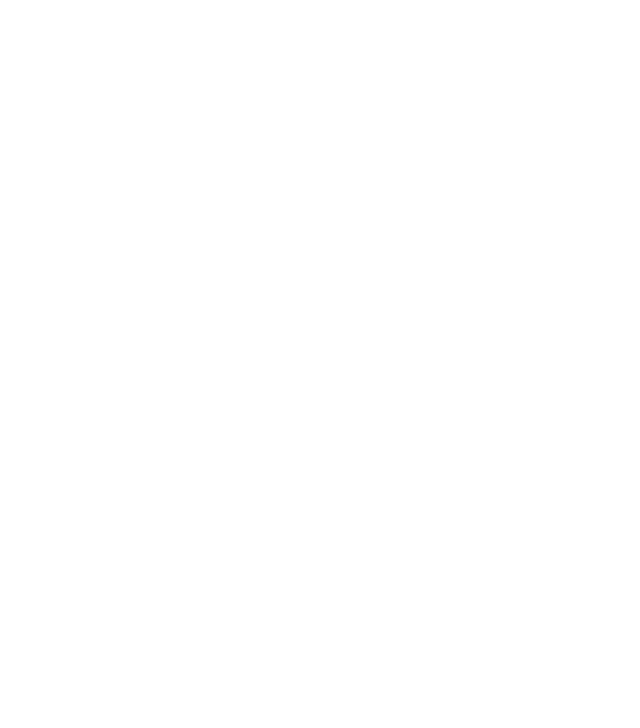
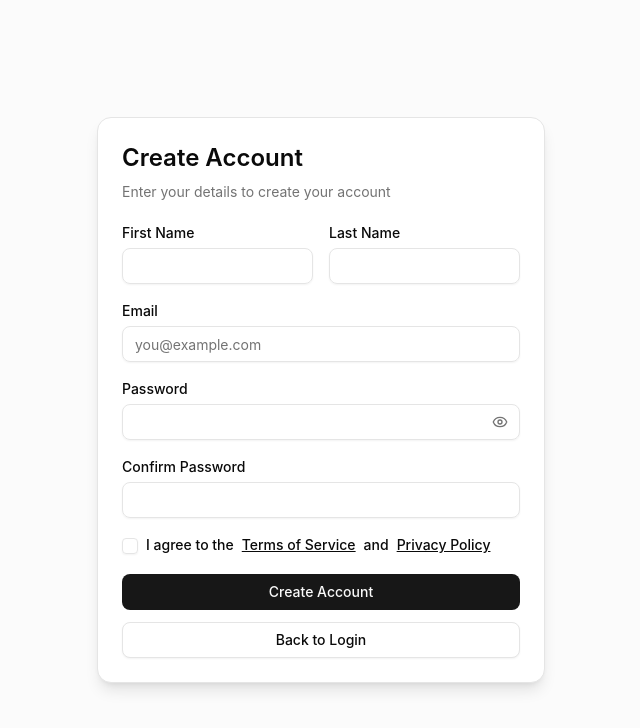
Before and after one commit to rchristianandrei/Customizable-Tracker, a React (Vite) app in the folder client/: page /register in a window 1280 px wide. Before the commit this address had no page. Shown: the top 728 px of the page, without its empty margins (319-959 px from the left). Built offline with nearby package versions, Linux system fonts and the light colour scheme.

Commit message:
create register form

```diff
--- a/client/src/App.tsx
+++ b/client/src/App.tsx
@@ -1,6 +1,7 @@
 import { BrowserRouter, Route, Routes } from "react-router-dom";
 import { Login } from "./pages/login/page";
 import { Dashboard } from "./pages/dashboard/page";
+import { Register } from "./pages/register/page";
 
 function App() {
   return (
@@ -8,6 +9,7 @@
       <BrowserRouter>
         <Routes>
           <Route path="/login" element={<Login></Login>}></Route>
+          <Route path="/register" element={<Register></Register>}></Route>
           <Route path="/" element={<Dashboard></Dashboard>}></Route>
         </Routes>
       </BrowserRouter>
--- /dev/null
+++ b/client/src/components/ui/progress.tsx
@@ -0,0 +1,29 @@
+import * as React from "react"
+import { Progress as ProgressPrimitive } from "radix-ui"
+
+import { cn } from "@/lib/utils"
+
+function Progress({
+  className,
+  value,
+  ...props
+}: React.ComponentProps<typeof ProgressPrimitive.Root>) {
+  return (
+    <ProgressPrimitive.Root
+      data-slot="progress"
+      className={cn(
+        "bg-primary/20 relative h-2 w-full overflow-hidden rounded-full",
+        className
+      )}
+      {...props}
+    >
+      <ProgressPrimitive.Indicator
+        data-slot="progress-indicator"
+        className="bg-primary h-full w-full flex-1 transition-all"
+        style={{ transform: `translateX(-${100 - (value || 0)}%)` }}
+      />
+    </ProgressPrimitive.Root>
+  )
+}
+
+export { Progress }
--- /dev/null
+++ b/client/src/pages/register/RegisterForm.tsx
@@ -0,0 +1,228 @@
+import * as React from "react";
+import { useState } from "react";
+import { Eye, EyeOff, Loader2 } from "lucide-react";
+
+import { Button } from "@/components/ui/button";
+import { Input } from "@/components/ui/input";
+import { Label } from "@/components/ui/label";
+import {
+  Card,
+  CardContent,
+  CardHeader,
+  CardTitle,
+  CardDescription,
+} from "@/components/ui/card";
+import { Checkbox } from "@/components/ui/checkbox";
+import { Progress } from "@/components/ui/progress";
+
+interface RegisterFormProps {
+  onRegister?: (data: {
+    firstName: string;
+    lastName: string;
+    email: string;
+    password: string;
+  }) => Promise<void> | void;
+  onLogin?: () => void;
+}
+
+export function RegisterForm({ onRegister, onLogin }: RegisterFormProps) {
+  const [firstName, setFirstName] = useState("");
+  const [lastName, setLastName] = useState("");
+  const [email, setEmail] = useState("");
+  const [password, setPassword] = useState("");
+  const [confirmPassword, setConfirmPassword] = useState("");
+  const [acceptedTerms, setAcceptedTerms] = useState(false);
+
+  const [showPassword, setShowPassword] = useState(false);
+  const [loading, setLoading] = useState(false);
+  const [error, setError] = useState<string | null>(null);
+
+  // Simple password strength logic
+  const getPasswordStrength = () => {
+    let score = 0;
+    if (password.length >= 8) score++;
+    if (/[A-Z]/.test(password)) score++;
+    if (/[0-9]/.test(password)) score++;
+    if (/[^A-Za-z0-9]/.test(password)) score++;
+    return (score / 4) * 100;
+  };
+
+  const validate = () => {
+    if (!firstName) return "First name is required";
+    if (!lastName) return "Last name is required";
+    if (!email) return "Email is required";
+    if (!/\S+@\S+\.\S+/.test(email)) return "Invalid email address";
+    if (!password) return "Password is required";
+    if (password.length < 8) return "Password must be at least 8 characters";
+    if (password !== confirmPassword) return "Passwords do not match";
+    if (!acceptedTerms) return "You must accept the terms and privacy policy";
+    return null;
+  };
+
+  const handleSubmit = async (e: React.FormEvent) => {
+    e.preventDefault();
+    setError(null);
+
+    const validationError = validate();
+    if (validationError) {
+      setError(validationError);
+      return;
+    }
+
+    try {
+      setLoading(true);
+      await onRegister?.({
+        firstName,
+        lastName,
+        email,
+        password,
+      });
+    } catch {
+      setError("Registration failed. Please try again.");
+    } finally {
+      setLoading(false);
+    }
+  };
+
+  const passwordStrength = getPasswordStrength();
+
+  return (
+    <div className="flex min-h-screen items-center justify-center bg-muted/40 p-4">
+      <Card className="w-full max-w-md shadow-lg">
+        <CardHeader>
+          <CardTitle className="text-2xl">Create Account</CardTitle>
+          <CardDescription>
+            Enter your details to create your account
+          </CardDescription>
+        </CardHeader>
+
+        <CardContent>
+          <form onSubmit={handleSubmit} className="space-y-5">
+            {/* Name Fields */}
+            <div className="grid grid-cols-2 gap-4">
+              <div className="space-y-2">
+                <Label htmlFor="firstName">First Name</Label>
+                <Input
+                  id="firstName"
+                  value={firstName}
+                  onChange={(e) => setFirstName(e.target.value)}
+                  disabled={loading}
+                />
+              </div>
+
+              <div className="space-y-2">
+                <Label htmlFor="lastName">Last Name</Label>
+                <Input
+                  id="lastName"
+                  value={lastName}
+                  onChange={(e) => setLastName(e.target.value)}
+                  disabled={loading}
+                />
+              </div>
+            </div>
+
+            {/* Email */}
+            <div className="space-y-2">
+              <Label htmlFor="email">Email</Label>
+              <Input
+                id="email"
+                type="email"
+                placeholder="you@example.com"
+                autoComplete="email"
+                value={email}
+                onChange={(e) => setEmail(e.target.value)}
+                disabled={loading}
+              />
+            </div>
+
+            {/* Password */}
+            <div className="space-y-2">
+              <Label htmlFor="password">Password</Label>
+
+              <div className="relative">
+                <Input
+                  id="password"
+                  type={showPassword ? "text" : "password"}
+                  autoComplete="new-password"
+                  value={password}
+                  onChange={(e) => setPassword(e.target.value)}
+                  disabled={loading}
+                />
+
+                <button
+                  type="button"
+                  onClick={() => setShowPassword((prev) => !prev)}
+                  className="absolute inset-y-0 right-3 flex items-center text-muted-foreground"
+                >
+                  {showPassword ? (
+                    <EyeOff className="h-4 w-4" />
+                  ) : (
+                    <Eye className="h-4 w-4" />
+                  )}
+                </button>
+              </div>
+
+              {password && (
+                <Progress value={passwordStrength} className="h-2" />
+              )}
+            </div>
+
+            {/* Confirm Password */}
+            <div className="space-y-2">
+              <Label htmlFor="confirmPassword">Confirm Password</Label>
+              <Input
+                id="confirmPassword"
+                type="password"
+                autoComplete="new-password"
+                value={confirmPassword}
+                onChange={(e) => setConfirmPassword(e.target.value)}
+                disabled={loading}
+              />
+            </div>
+
+            {/* Terms */}
+            <div className="flex items-start space-x-2">
+              <Checkbox
+                id="terms"
+                checked={acceptedTerms}
+                onCheckedChange={(checked) =>
+                  setAcceptedTerms(checked === true)
+                }
+                disabled={loading}
+              />
+              <Label htmlFor="terms" className="text-sm leading-none">
+                I agree to the{" "}
+                <a href="/terms" className="underline hover:text-primary">
+                  Terms of Service
+                </a>{" "}
+                and{" "}
+                <a href="/privacy" className="underline hover:text-primary">
+                  Privacy Policy
+                </a>
+              </Label>
+            </div>
+
+            {error && <p className="text-sm text-destructive">{error}</p>}
+
+            {/* Buttons */}
+            <div className="flex flex-col space-y-3">
+              <Button type="submit" disabled={loading}>
+                {loading && <Loader2 className="mr-2 h-4 w-4 animate-spin" />}
+                Create Account
+              </Button>
+
+              <Button
+                type="button"
+                variant="outline"
+                onClick={onLogin}
+                disabled={loading}
+              >
+                Back to Login
+              </Button>
+            </div>
+          </form>
+        </CardContent>
+      </Card>
+    </div>
+  );
+}
--- /dev/null
+++ b/client/src/pages/register/page.tsx
@@ -0,0 +1,5 @@
+import { RegisterForm } from "./RegisterForm";
+
+export const Register = () => {
+  return <RegisterForm></RegisterForm>;
+};
```
